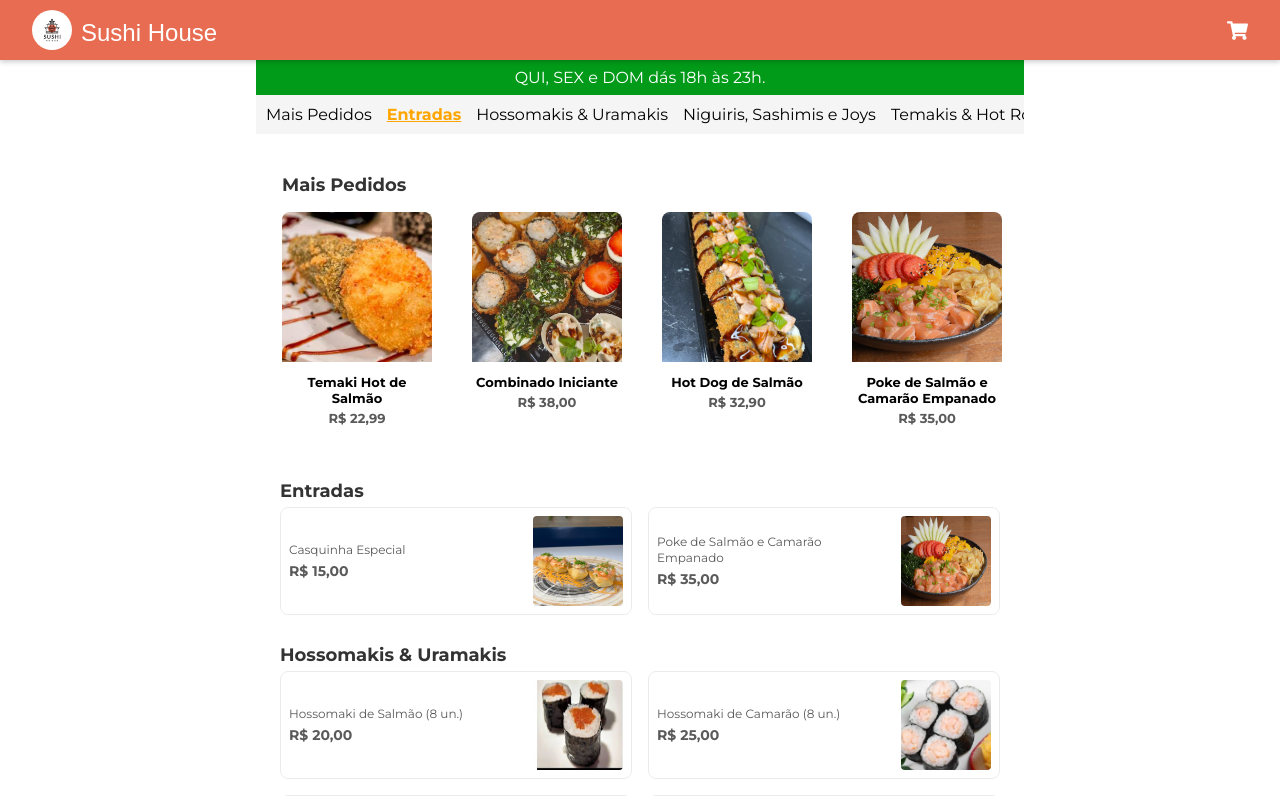
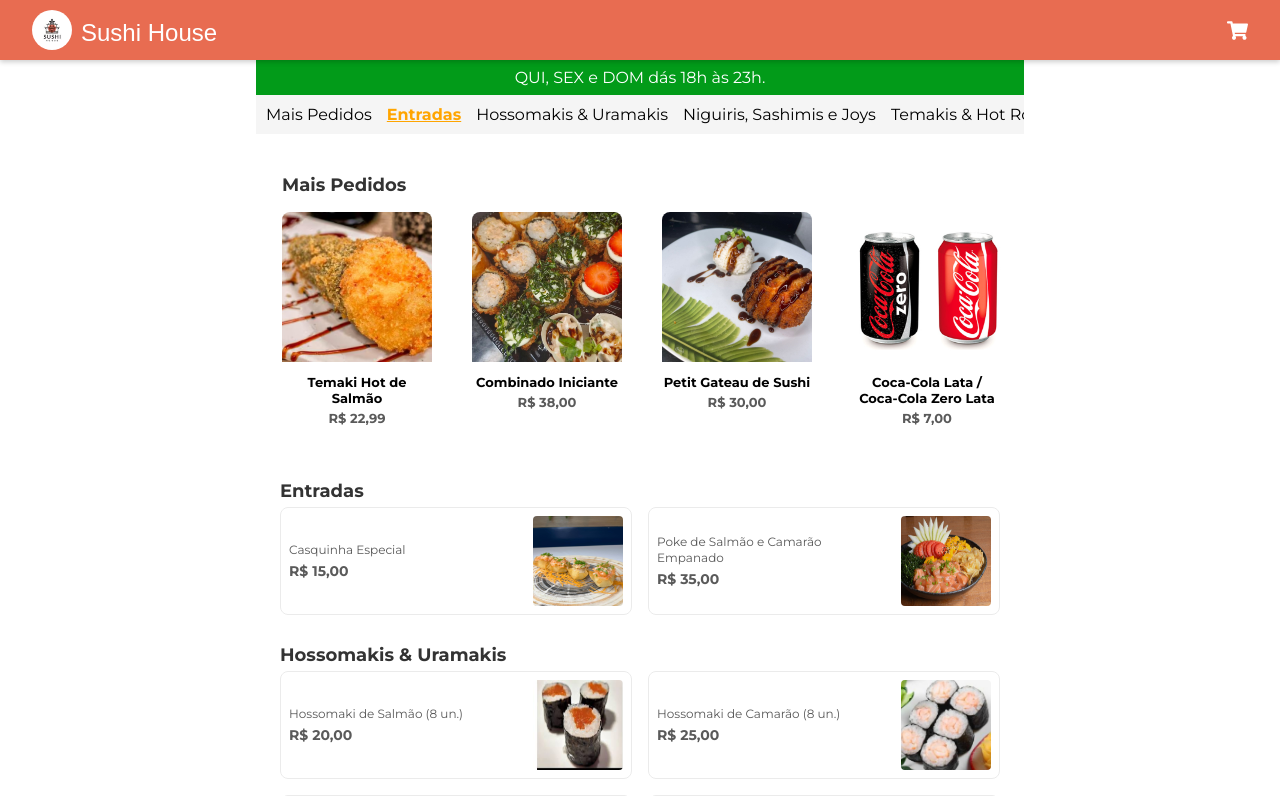
Before and after one commit to chayannyrd/cardapio.sushi-house, a Next.js app: page / in a window 1280 px wide. Shown: the top 796 px of the page. Built offline with nearby package versions, Linux system fonts and the light colour scheme.

Commit message:
petit-gateau

```diff
--- a/src/items.json
+++ b/src/items.json
@@ -6,13 +6,25 @@
         "description": "Temaki Hot de Salmão",
         "price": 22.99,
         "image": "/images/temaki-hot-de-salmao.jpg",
-        "uid": "mp6"
+        "uid": "mp9"
       },
       {
         "description": "Combinado Iniciante",
         "price": 38,
         "image": "/images/combinado-iniciante4.jpeg",
         "uid": "mp1"
+      },
+      {
+        "description": "Petit Gateau de Sushi",
+        "price": 30,
+        "image": "/images/petit-gateau-de-sushi.jpeg",
+        "uid": "mp8"
+      },
+      {
+        "description": "Coca-Cola Lata / Coca-Cola Zero Lata ",
+        "price": 7,
+        "image": "/images/coca_cola_lata.jpg",
+        "uid": "mp5"
       },
       {
         "description": "Hot Dog de Salmão",
@@ -31,12 +43,6 @@
         "price": 76,
         "image": "/images/combinado-misto8.jpeg",
         "uid": "mp4"
-      },
-      {
-        "description": "Coca-Cola Lata / Coca-Cola Zero Lata ",
-        "price": 7,
-        "image": "/images/coca_cola_lata.jpg",
-        "uid": "mp5"
       }
     ]
   },
@@ -160,7 +166,12 @@
     "name": "Pratos Especiais",
 
     "items": [
-
+      {
+        "description": "Petit Gateau de Sushi",
+        "price": 30,
+        "image": "/images/petit-gateau-de-sushi.jpeg",
+        "uid": "mp8"
+      },
       {
         "description": "Bolinho de salmão",
         "price": 30,
--- a/src/pages/_document.tsx
+++ b/src/pages/_document.tsx
@@ -53,6 +53,7 @@ export default class MyDocument extends Document {
           {/* Pré-conexão com Google Fonts para otimizar carregamento */}
           <link rel="preconnect" href="https://fonts.googleapis.com" />
           <link rel="preconnect" href="https://fonts.gstatic.com" crossOrigin="anonymous" />
+          <link rel="icon" href="/logo/sushi-house.jpg" />
 
           {/* Importa a fonte Montserrat com várias variações */}
           <link
```
Also changed, not shown: public/images/petit-gateau-de-sushi.jpeg (added).
